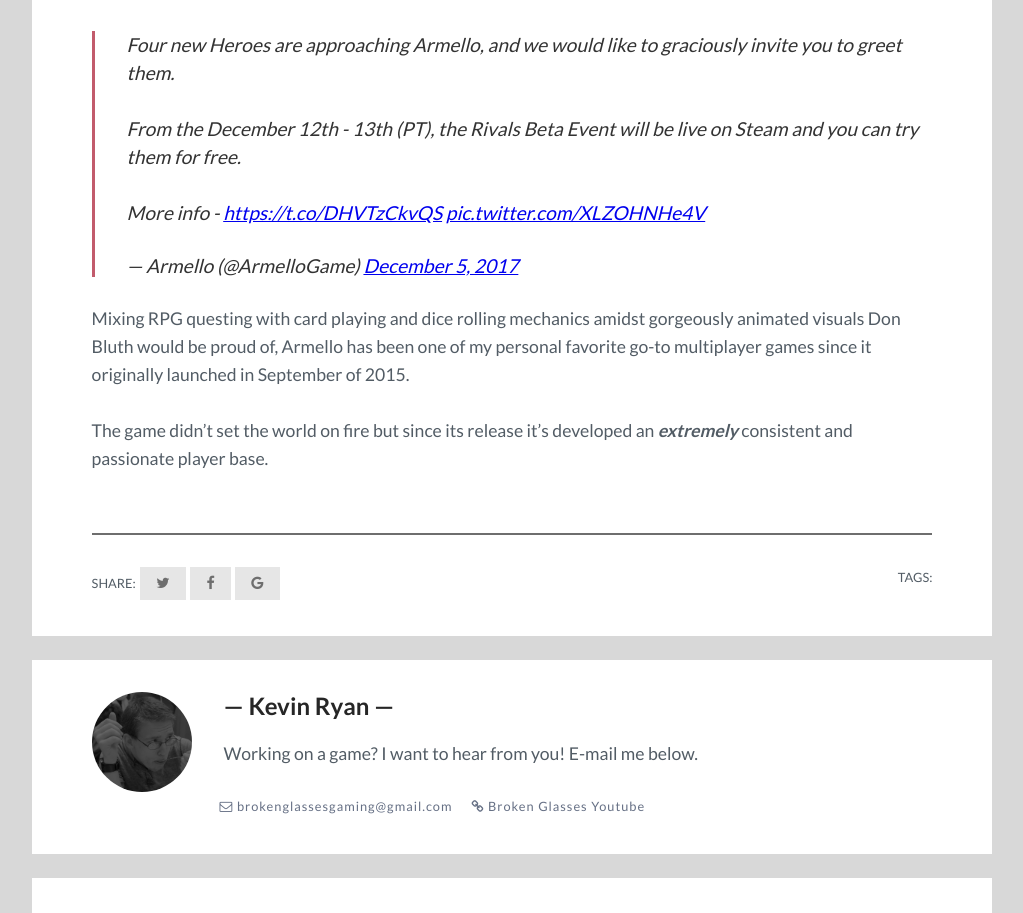
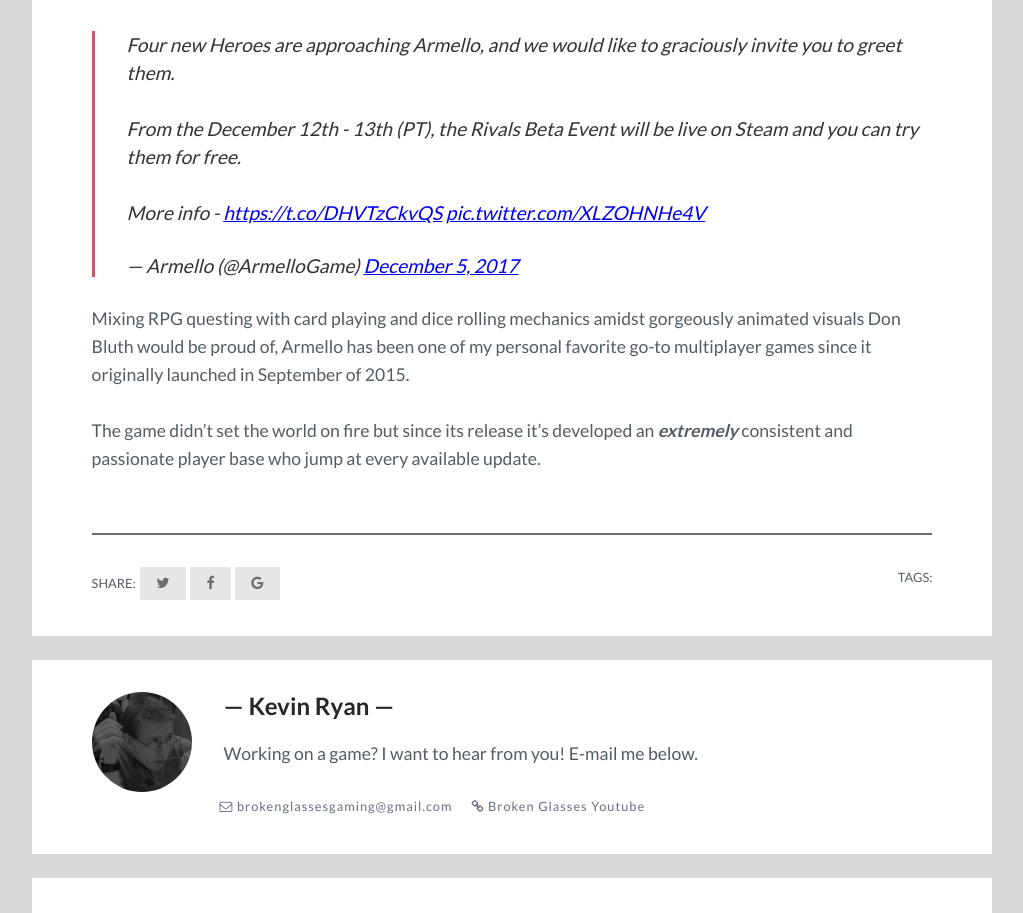
Before and after one commit to pizzapgh/broken_glasses, a Jekyll site: the page built from _posts/2017-12-05-digital-boardgame-armello-to-get-4-new-playable-heroes-announces-beta.markdown, in a window 1280 px wide. Shown: the part 893-1806 px from the top of the page, without its empty margins (128-1151 px from the left). Built offline with Jekyll 4.4.1, drawn with Linux system fonts in a browser that asks for light colours; nearby versions of some CDN libraries; our own code applies the rules of GitHub Pages for plain Markdown files; comment, search, counter and statistics services are not loaded.

Commit message:
Updated Digital Boardgame Armello To Get 4 New Playable Heroes Announces Beta

```diff
--- a/_posts/2017-12-05-digital-boardgame-armello-to-get-4-new-playable-heroes-announces-beta.markdown
+++ b/_posts/2017-12-05-digital-boardgame-armello-to-get-4-new-playable-heroes-announces-beta.markdown
@@ -13,4 +13,4 @@
 
 Mixing RPG questing with card playing and dice rolling mechanics amidst gorgeously animated visuals Don Bluth would be proud of, Armello has been one of my personal favorite go-to multiplayer games since it originally launched in September of 2015.
 
-The game didn't set the world on fire but since its release it's developed an ***extremely*** consistent and passionate player base.
+The game didn't set the world on fire but since its release it's developed an ***extremely*** consistent and passionate player base who jump at every available update.
```
